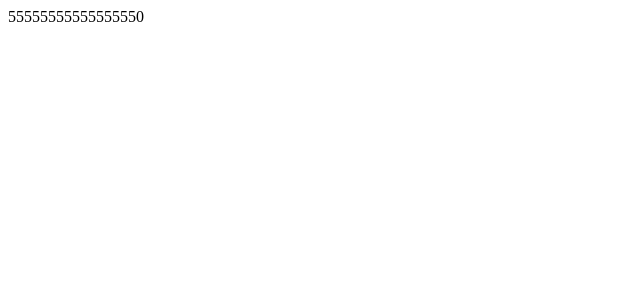
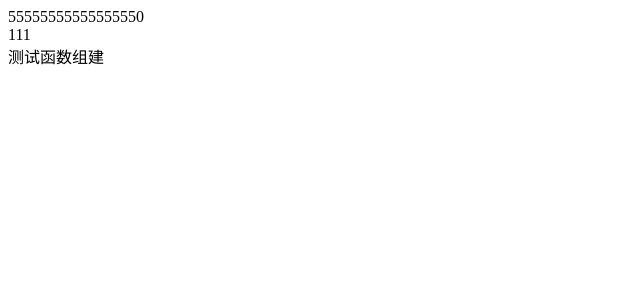
Before and after one commit to bysking/vue3-ts-learning, a Vue app: page / in a window 1280 px wide. Shown: the top 300 px of the page, without its empty margins (0-640 px from the left). Built offline with nearby package versions, Linux system fonts and the light colour scheme.

Commit message:
update:添加tsx模版引用校验提示

```diff
--- a/src/App.tsx
+++ b/src/App.tsx
@@ -1,4 +1,9 @@
 import { reactive, defineComponent } from 'vue';
+import HelloWorld from './AppTest';
+
+const renderTest = () => {
+    return <div>测试函数组建</div>;
+};
 
 export default defineComponent({
     setup() {
@@ -12,7 +17,14 @@ export default defineComponent({
 
         return () => {
             // jsx语法, 类似直接写template模版
-            return <div>{state.name}</div>;
+            return (
+                <div>
+                    <div>{state.name}</div>
+                    {/* 会自动识别必传项 */}
+                    <HelloWorld />
+                    {renderTest()}
+                </div>
+            );
         };
     },
 });
--- /dev/null
+++ b/src/AppTest.tsx
@@ -0,0 +1,21 @@
+import { defineComponent, reactive, ref, computed, watchEffect } from 'vue';
+
+const propType = {
+    msg: {
+        type: String,
+        required: true,
+    },
+    type: String,
+} as const;
+
+export default defineComponent({
+    name: 'App',
+    props: propType,
+    components: {},
+    // 只会在组件初始化的时候执行一次
+    setup() {
+        return () => {
+            return <div>111</div>;
+        };
+    },
+});
```
Also changed, not shown: src/App.vue (deleted, +0 -39 lines), 1 other file (tests, documents, lock files or other folders).
